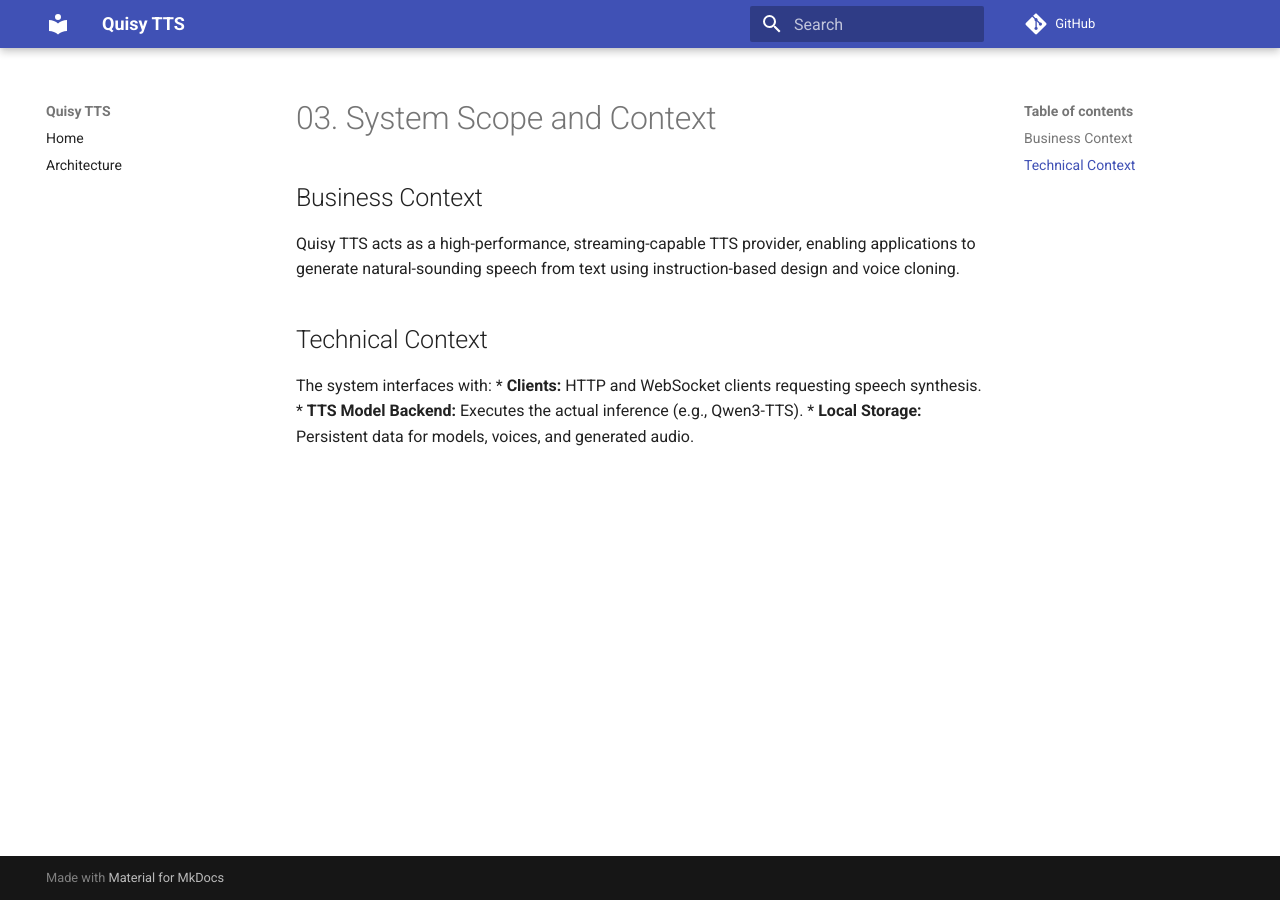
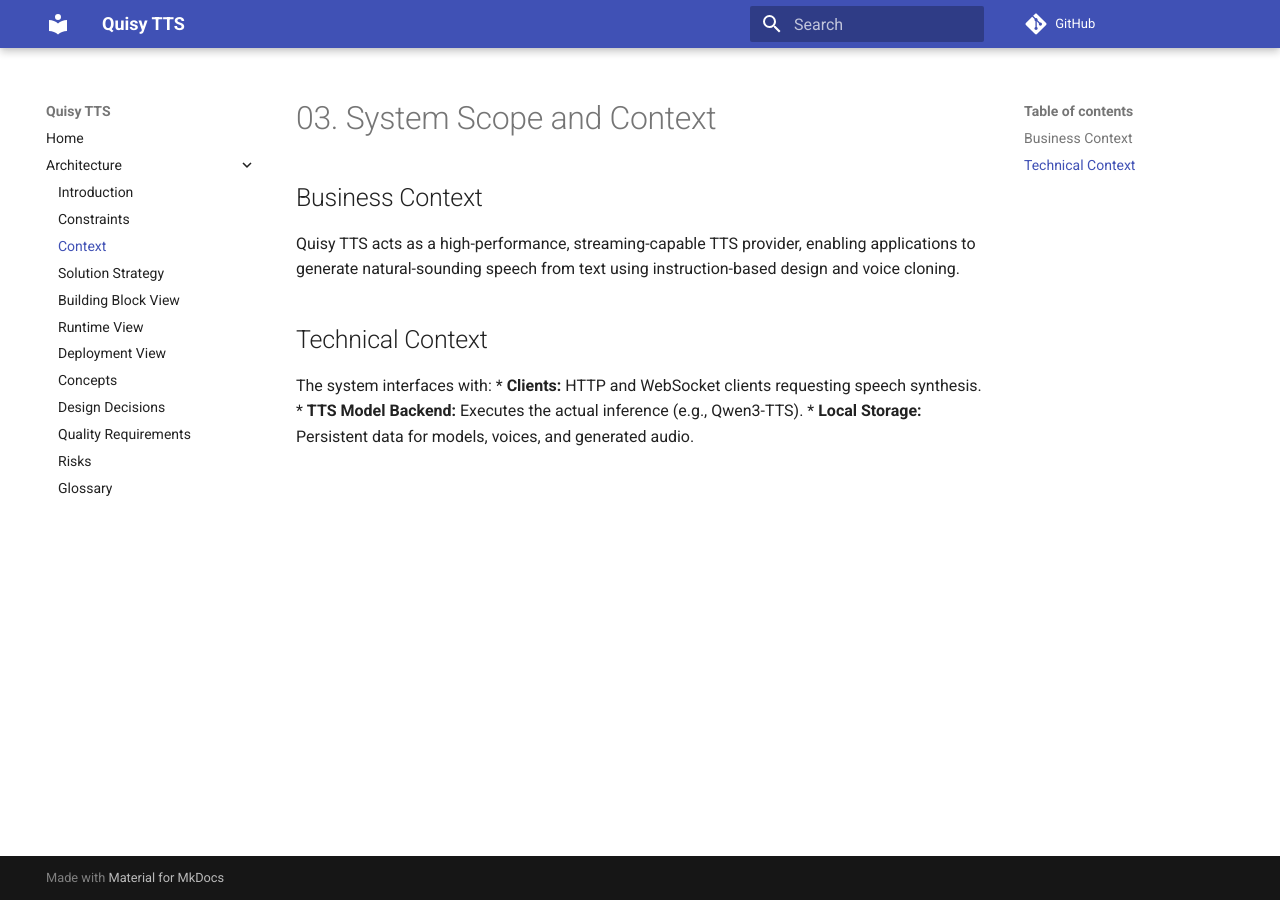
Before and after one commit to domoskanonos/quisy-tts, an MkDocs documentation site: the page built from docs/arc42/03_system_scope_and_context.md, in a window 1280 px wide. Built offline with MkDocs 1.6.1 and Material for MkDocs 9.7.7, drawn with Linux system fonts in a browser that asks for light colours; comment, search, counter and statistics services are not loaded; some of the changed lines change nothing that is shown.

Commit message:
feat: update documentation workflow and fix site URLs in mkdocs configuration

```diff
--- a/mkdocs.yml
+++ b/mkdocs.yml
@@ -1,6 +1,6 @@
 site_name: Quisy TTS
-site_url: https://your-username.github.io/quisy-tts/
-repo_url: https://github.com/your-username/quisy-tts/
+site_url: https://domoskanonos.github.io/quisy-tts/
+repo_url: https://github.com/domoskanonos/quisy-tts/
 
 theme:
   name: material
@@ -16,4 +16,16 @@
 
 nav:
   - Home: index.md
-  - Architecture: arc42/01_introduction.md
+  - Architecture:
+      - Introduction: arc42/01_introduction.md
+      - Constraints: arc42/02_architecture_constraints.md
+      - Context: arc42/03_system_scope_and_context.md
+      - Solution Strategy: arc42/04_solution_strategy.md
+      - Building Block View: arc42/05_building_block_view.md
+      - Runtime View: arc42/06_runtime_view.md
+      - Deployment View: arc42/07_deployment_view.md
+      - Concepts: arc42/08_concepts.md
+      - Design Decisions: arc42/09_design_decisions.md
+      - Quality Requirements: arc42/10_quality_requirements.md
+      - Risks: arc42/11_risks_and_technical_debt.md
+      - Glossary: arc42/12_glossary.md
```
Also changed, not shown: 1 other file.
